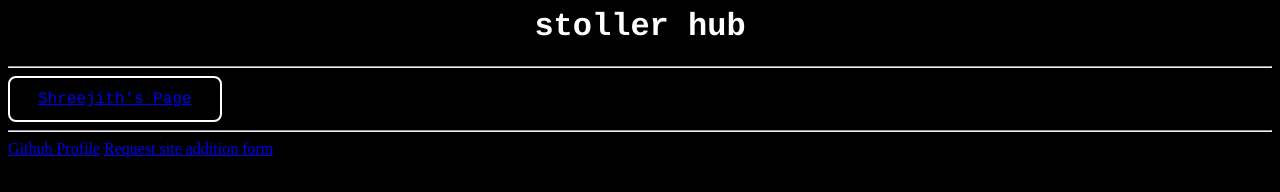
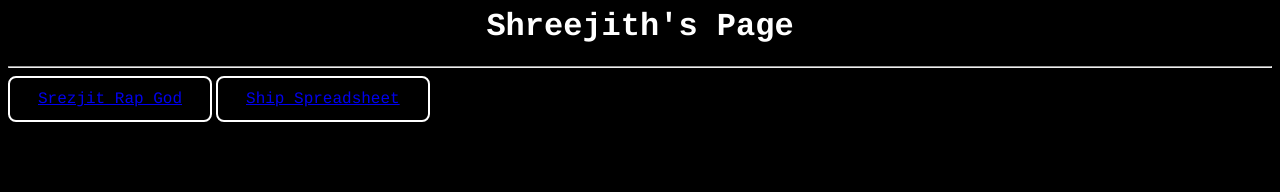
Before and after one commit to cobalt-requiem/python-project, a plain HTML site: page index.html in a window 1280 px wide. Drawn offline with Linux system fonts and the light colour scheme.

Commit message:
Update index.html

```diff
--- a/index.html
+++ b/index.html
@@ -1,4 +1,4 @@
-<html>
+<!--<html>
   <head>
     <link rel="stylesheet" href=styles.css>
     <title> test </title>
@@ -11,4 +11,16 @@
     <hr>
     <a href="https://github.com/cobalt-reqiuem"> Github Profile</a>      <a href="https://docs.google.com/forms/d/1qBOkwx1NTZoQdQrrLFu7GmFPWvdLsVipUo0jvAvcEmI">Request site addition form</a>
   </body>
+</html>-->
+<html>
+  <head>
+    <link rel="stylesheet" href=styles.css>
+    <title> Shreejith's Page </title>
+    <link rel="icon" type=image/x-icon href=images/favicon.png>
+  </head>
+  <body>
+      <h1> Shreejith's Page </h1>
+      <hr>
+      <button><a href="https://sites.google.com/view/srezjitrapgod"> Srezjit Rap God </a></button> <button><a href="https://docs.google.com/spreadsheets/d/13pxzF93A-MWrysUrJ9YbTa-mBUhtEwukWXR9qi0u2hU/edit?gid=213598602#gid=213598602"> Ship Spreadsheet</a></button>
+   </body>
 </html>
```
